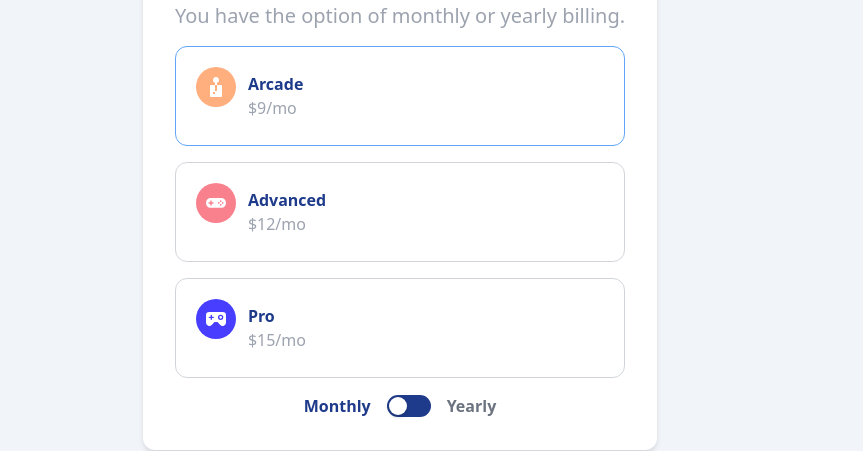
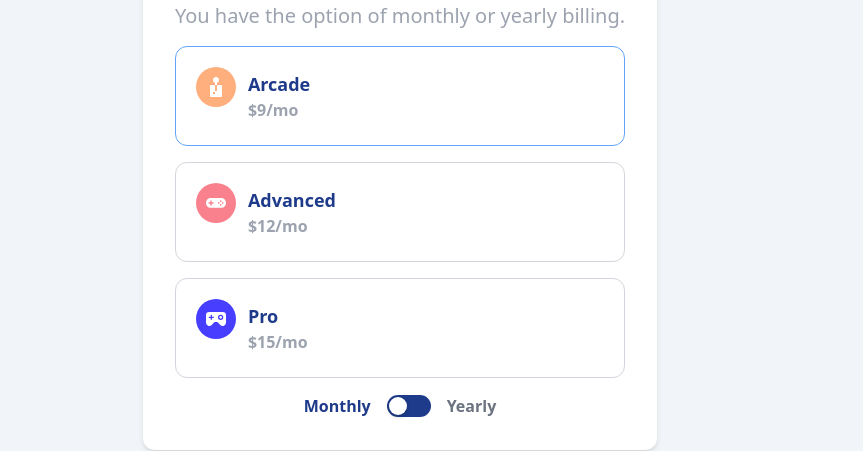
Before and after one commit to petark7/multi-step-form-main, a React (Vite) app: page / in a window 1280 px wide. Shown: the part 216-667 px from the top of the page, without its empty margins (0-863 px from the left). Built offline with nearby package versions, Linux system fonts and the light colour scheme.

Commit message:
Fix mistake in planSelectButtons
Fix wrong keys

```diff
--- a/src/components/ui/selectButton.jsx
+++ b/src/components/ui/selectButton.jsx
@@ -20,8 +20,8 @@ const SelectButton = (
 				<img src={icon}/>
 			</div>
 			<div>
-				<h4 className='font-bold text-blue-900 text-md'>{name}</h4>
-				<h4 className='text-gray-400'>{price}</h4>
+				<h4 className='font-bold text-blue-900 text-lg'>{name}</h4>
+				<h4 className='text-gray-400 font-semibold'>{price}</h4>
 				{yearlySelected && <h4 className='text-blue-900 font-semibold'>2 months free</h4>}
 			</div>
 		</div>
--- a/src/data/planSelectButtons.jsx
+++ b/src/data/planSelectButtons.jsx
@@ -17,7 +17,7 @@ export const selectPlanButtons = (setSelectedPlan, selectedPlan, selectedPayment
 
 	<SelectButton
 		id='advanced'
-		key='arcade'
+		key='advanced'
 		setSelectedPlan={setSelectedPlan}
 		selectedPlan={selectedPlan}
 		icon={advancedIcon}
@@ -28,7 +28,7 @@ export const selectPlanButtons = (setSelectedPlan, selectedPlan, selectedPayment
 
 	<SelectButton
 		id='pro'
-		key='arcade'
+		key='pro'
 		setSelectedPlan={setSelectedPlan}
 		selectedPlan={selectedPlan}
 		icon={proIcon}
```
